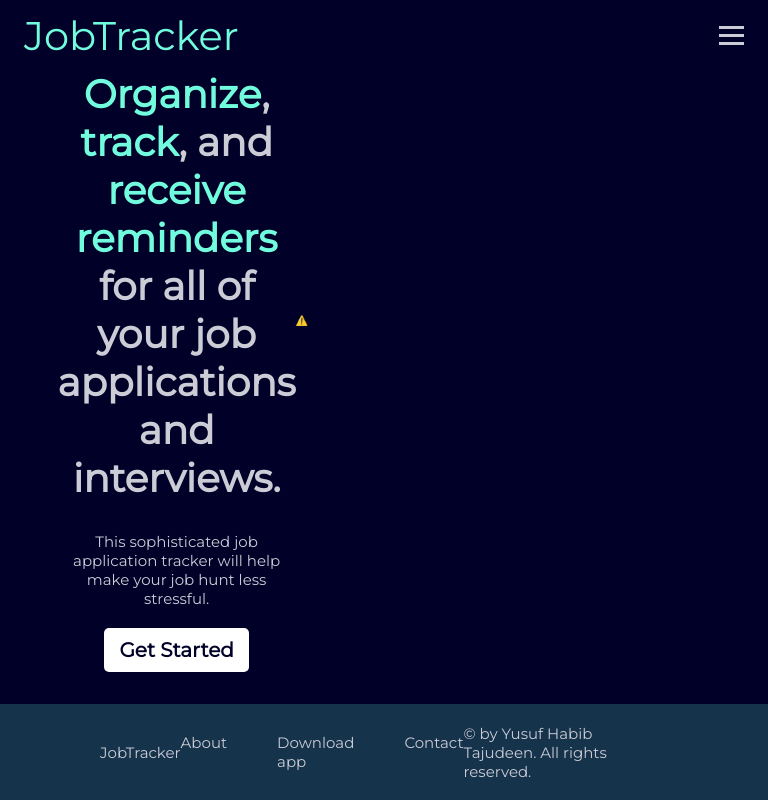
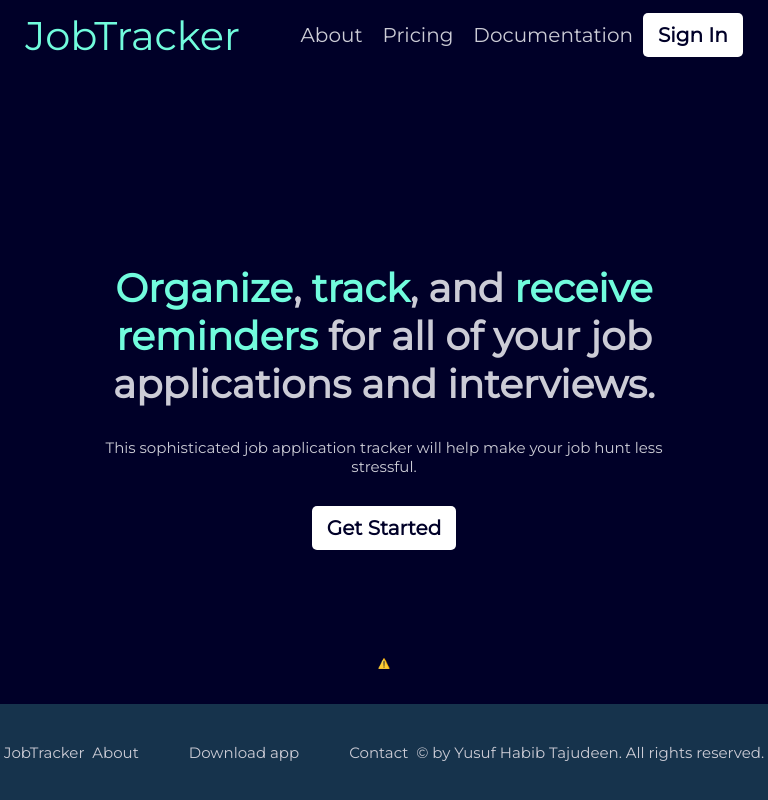
Before and after one commit to manlikeHB/job-tracker, a web app: file public/landingpage.html in a window 768 px wide. Run offline with its HTML, style and script files only (its server is not run), Linux system fonts and the light colour scheme.

Commit message:
Implement phone and tab  media query for landing page

```diff
--- a/public/css/style.css
+++ b/public/css/style.css
@@ -80,7 +80,7 @@ body {
 }
 
 #hero .hero-left {
-  width: 45%;
+  width: 50%;
   margin: auto;
   color: var(--text-color);
   display: flex;
@@ -100,7 +100,7 @@ body {
 
 #get-started {
   display: flex;
-  width: 100%;
+  /* width: 100%; */
   justify-content: center;
 }
 
@@ -130,8 +130,40 @@ body {
   color: var(--text-color);
 }
 
-/* For Mobile */
-@media (max-width: 768px) {
+/* Media query for Tab */
+@media (min-width: 768px) and (max-width: 1023px) {
+  .nav-container {
+    padding: 0;
+    justify-content: space-around;
+  }
+
+  .nav-menu {
+    gap: 0;
+  }
+
+  #hero {
+    flex-direction: column;
+    width: 100%;
+    height: 75vh;
+    align-items: center;
+    justify-content: space-around;
+  }
+
+  #hero .hero-left {
+    width: 80%;
+    height: 50%;
+    justify-content: space-around;
+    padding-top: 5rem;
+  }
+
+  .footer {
+    padding: 0;
+    justify-content: space-around;
+  }
+}
+
+/* Media query For Mobile */
+@media (max-width: 767px) {
   .nav-container {
     padding: 0 2.4rem;
   }
@@ -165,10 +197,33 @@ body {
   }
 
   .nav-item {
-    margin: 1rem 0;
+    margin: 0.5rem 0;
+    padding: 1.5rem 0;
   }
 
   .nav-menu.active {
     left: 0;
   }
+
+  /* /////////////////////////////// */
+
+  #hero {
+    flex-direction: column;
+    align-items: center;
+  }
+
+  #hero .hero-left {
+    width: 100%;
+    height: 40%;
+    padding-top: 5rem;
+  }
+
+  #hero h1 {
+    font-size: 3rem;
+  }
+
+  .footer {
+    padding: 1rem 0;
+    flex-direction: column;
+  }
 }
--- a/public/landingpage.html
+++ b/public/landingpage.html
@@ -54,19 +54,21 @@
             hunt less stressful.
           </p>
           <div id="get-started">
-            <p>
+            <!-- <p> -->
             <a href="#" class="btn-sign-up action-btn">Get Started</a>
-            </p>
+            <!-- </p> -->
           </div>
         </div>
+        <div class="hero-svg">
           <lottie-player
             src="https://assets7.lottiefiles.com/packages/lf20_tmxfhtge.json"
             background="transparent"
             speed="1"
-          style="width: 600px; height: 500px"
+            style="width: 100%; height: 100%"
             loop
             autoplay
           ></lottie-player>
+        </div>
       </div>
     </div>
 
```
Lines whose indentation alone changed are shown as unchanged.
